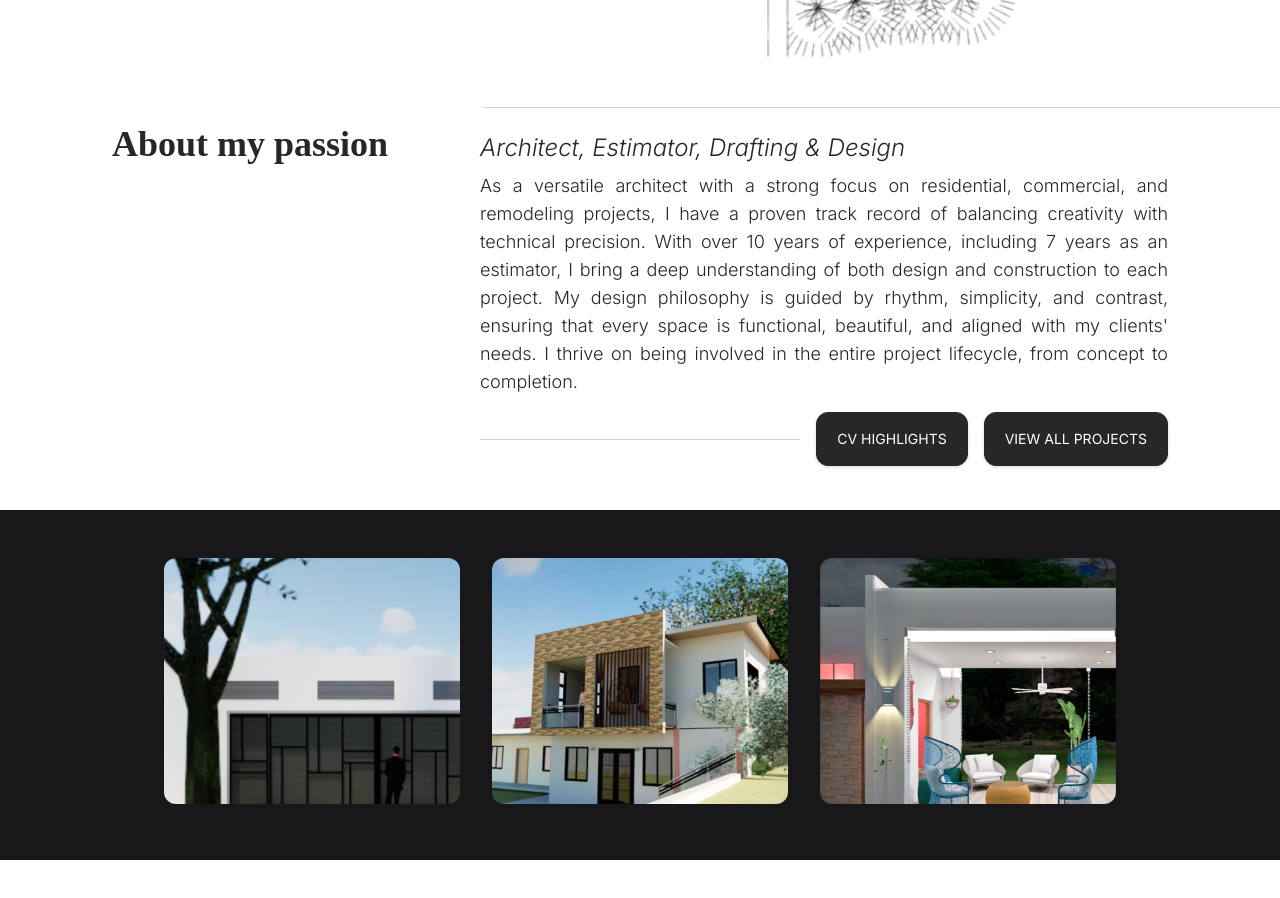
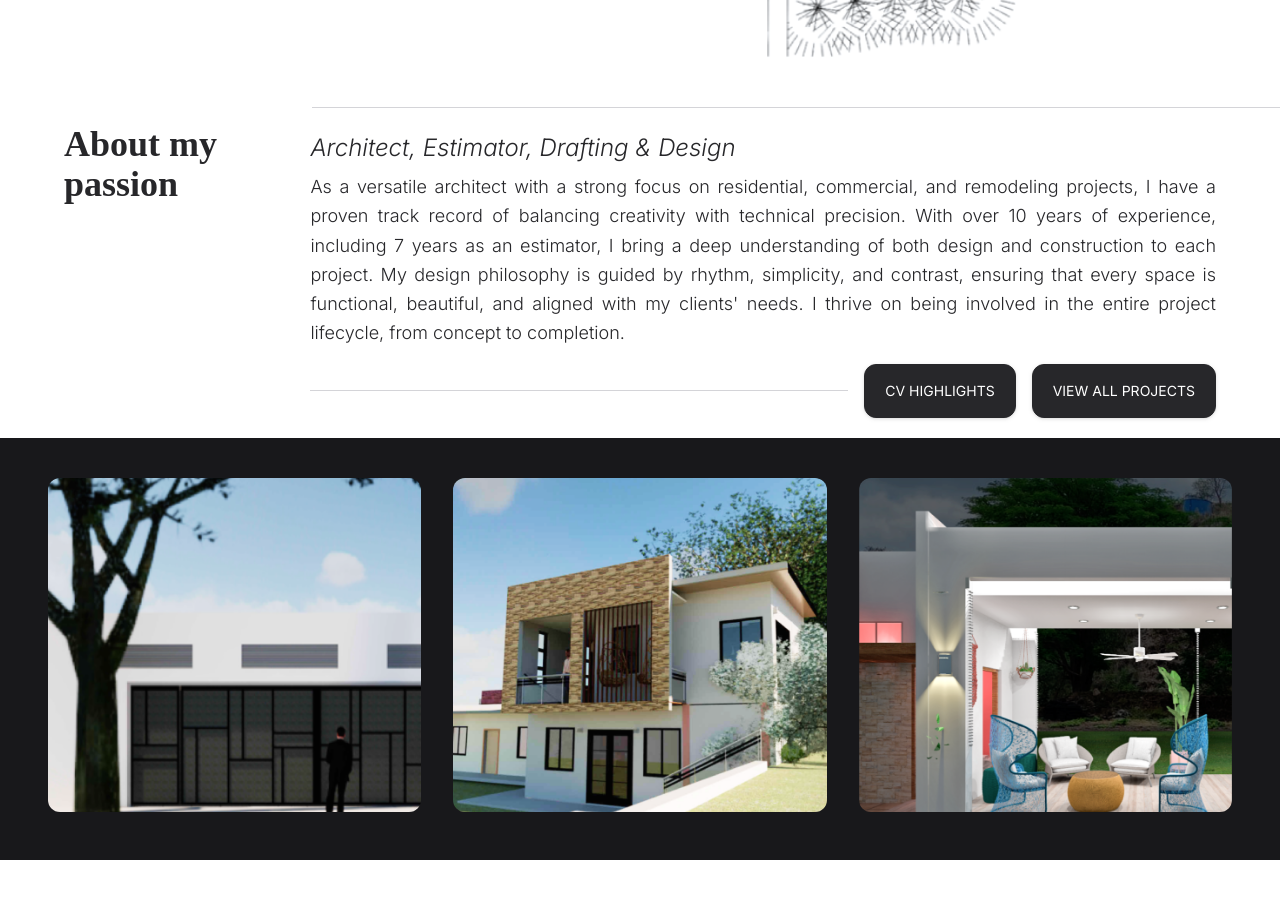
Before and after one commit to liz-garcia/architect-portfolio, a React (Vite) app in the folder client/: page / in a window 1280 px wide. Shown: the part 740-1638 px from the top of the page. Built offline with nearby package versions, Linux system fonts and the light colour scheme; a web font is replaced by a local one.

Commit message:
Fixed sizing for elements to balance ratio for images in FeaturedProjects section.

```diff
--- a/client/src/main.jsx
+++ b/client/src/main.jsx
@@ -7,7 +7,7 @@ import "./index.css";
 // Tailwind CSS utility classes
 const dimensions = "";
 const layout = "flex flex-col bg-[#FFFFFF]";
-const text = "text-lg text-zinc-800 font-sans font-light";
+const text = "text-lg/relaxed text-zinc-800 font-sans font-light";
 const darkMode = "";
 const tailwindClasses = `${dimensions} ${layout} ${text} ${darkMode}`;
 
--- a/client/src/pages/About/AboutMeSection.jsx
+++ b/client/src/pages/About/AboutMeSection.jsx
@@ -6,19 +6,19 @@ const aboutMeContainer =
   "2xl:h-fit 3xl:h-1/2 3xl:flex 3xl:flex-col 3xl:items-center 3xl:justify-center";
 // * aboutMe Section element
 const aboutMeStyle =
-  "h-fit px-28 pt-16 pb-10 lg:px-20 md:pb-4 lg:pb-8 sm:pb-16 flex lg:flex-col 2xl:flex-row gap-4 lg:gap-2 sm:gap-4 justify-center sm:h-dvh sm:px-16 sm:mx-2 xs:h-svh xs:px-10 xs:gap-2 md:mb-4 2xs:px-8";
+  "h-fit px-28 lg:px-18 md:px-12 xl:px-16 pt-16 sm:pt-12 md:pt-8 lg:pt-10 pb-10 lg:px-12 2xl:px-16 md:pb-4 xl:pb-4 2xl:pb-5 sm:pb-16 flex lg:flex-col 2xl:flex-row gap-4 lg:gap-0 lg:gap-2 sm:gap-2 justify-center sm:h-dvh sm:px-16 sm:mx-2 xs:h-svh xs:px-10 xs:gap-2 2xs:px-8";
 // * aboutMeTitle
-const aboutMeTitleStyle = "lg:flex-none flex-1 w-1/3 lg:w-auto";
+const aboutMeTitleStyle = "lg:flex-none flex-1 w-1/3 lg:w-auto xl:w-1/5";
 const h2Style = "font-bold font-serif text-4xl xs:text-[2.1rem] 3xl:text-6xl";
 // * aboutMeText
 const aboutMeTextStyle =
-  "lg:flex-none flex flex-col gap-1 w-2/3 lg:w-auto pt-2 pl-4 pr-18 lg:pl-0 sm:pt-0 3xl:pl-16";
+  "lg:flex-none flex flex-col gap-1 w-2/3 lg:w-auto pt-2 pl-4 pr-18 lg:pl-0 sm:pt-0 3xl:pl-16 xl:w-4/5";
 const h3Style =
   "font-light text-2xl text-zinc-800 italic lg:text-xl xs:text-2xl sm:mb-1 h-667-w-375:text-xl 3xl:text-4xl 3xl:mt-2";
 const elevatorPitchStyle =
-  "text-justify my-1 sm:mb-4 lg:pb-0 2xl:pb-1 h-667-w-375:text-base 2xs:text-base 3xl:text-2xl/loose 3xl:pt-4";
+  "text-justify my-1 md:mb-0 sm:mb-4 lg:pb-0 2xl:pb-1 2xl:leading-relaxed h-667-w-375:text-base 2xs:text-base 3xl:text-2xl/loose 3xl:pt-4";
 const dividerStyle1 =
-  "absolute -right-[56px] w-2/3 h-12 border-b border-zinc-300 lg:hidden 3xl:hidden";
+  "absolute -right-[56px] xl:-right-[56px] 2xl:-right-[36px] xl:w-4/5 w-2/3 h-12 border-b border-zinc-300 lg:hidden 3xl:hidden";
 const buttonContainerStyle =
   "flex justify-between gap-4 sm:py-0 md:py-2 xl:py-1 2xl:py-0 3xl:py-4 3xl:gap-8 items-center";
 const dividerStyle2 = "flex-1 border-b border-zinc-300";
@@ -65,7 +65,7 @@ const AboutMeSection = () => {
             <div
               className={
                 isSmallScreen
-                  ? "flex flex-wrap-reverse gap-2 xs:place-content-center h-667-w-375:scale-[0.8] h-667-w-375:flex-nowrap"
+                  ? "flex gap-2 xs:scale-90 xs:flex-row-reverse xs:place-content-center 2xs:scale-90 h-667-w-375:scale-[0.8] h-667-w-375:flex-nowrap"
                   : buttonContainerStyle
               }
             >
--- a/client/src/pages/About/FeaturedProjectsSection.jsx
+++ b/client/src/pages/About/FeaturedProjectsSection.jsx
@@ -5,10 +5,10 @@ import project3 from "../../assets/projects/project3.png";
 
 // Tailwind CSS utility classes
 const featuredProjectsStyle =
-  "flex-1 p-12 bg-zinc-900 text-white h-2/3 lg:h-1/2 lg:py-10 lg:px-0 lg:gap-4 md:h-auto sm:flex-none sm:h-screen flex justify-center gap-8 sm:flex-col 3xl:h-1/2 3xl:py-16 sm:p-16";
+  "flex-1 p-12 bg-zinc-900 text-white h-2/3 lg:h-1/2 xl:py-10 lg:px-0 lg:gap-4 md:h-auto sm:flex-none sm:h-screen flex justify-center gap-8 sm:flex-col 3xl:h-1/2 3xl:gap-12 3xl:py-16 sm:p-16 md:py-8 md:px-0";
 // Project container style
 const imageContainerStyle =
-  "w-3/12 mb-2 rounded-xl overflow-hidden sm:size-full";
+  "3xl:w-3/12 lg:w-3/12 2xl:w-4/12 mb-2 rounded-xl overflow-hidden sm:size-full";
 const transition =
   "hover:cursor-pointer hover:scale-105 transform transition ease-in-out duration-500";
 
```
